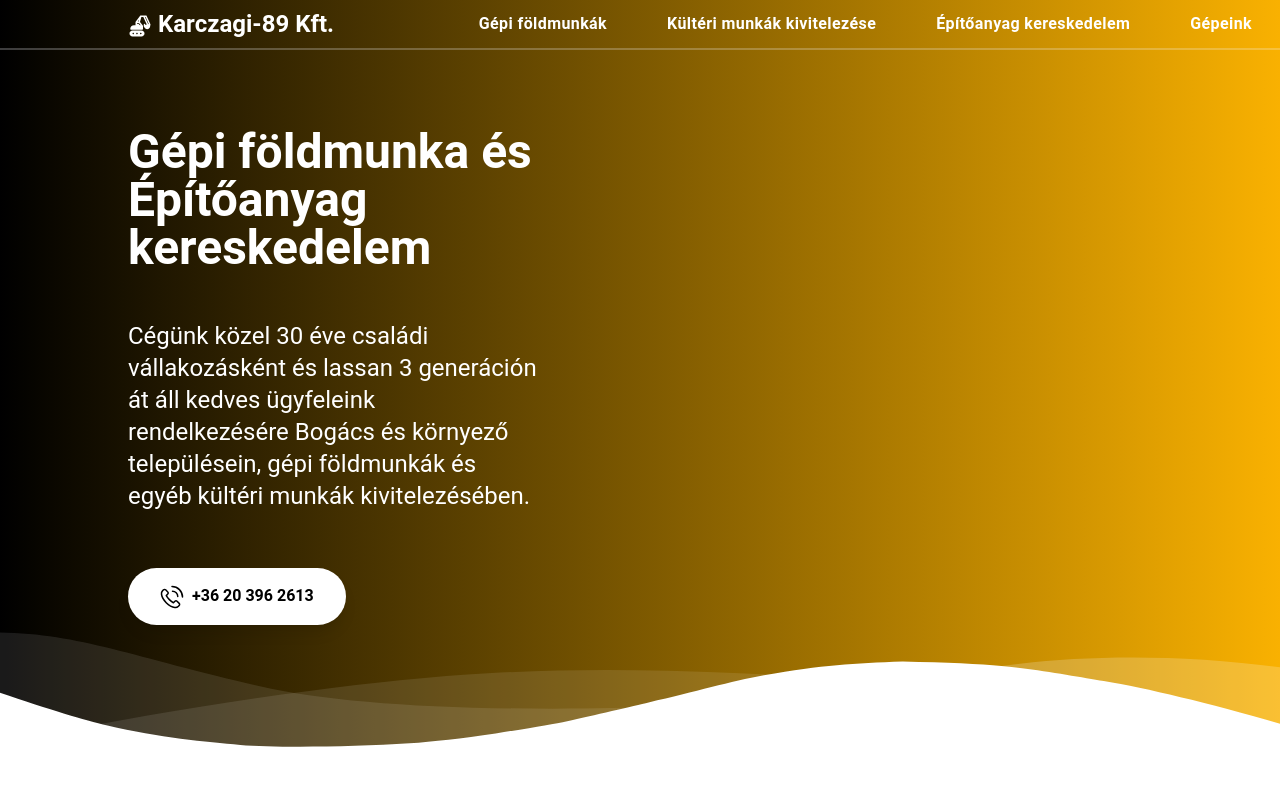
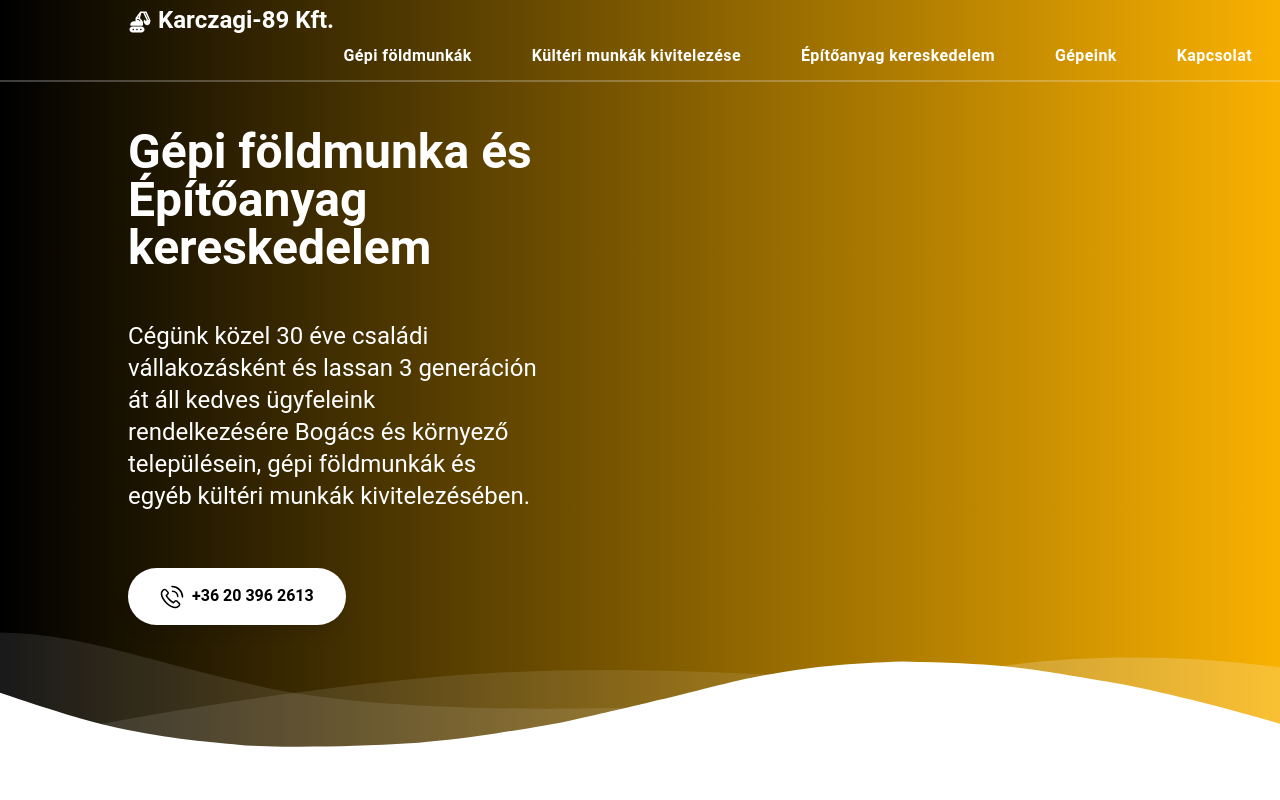
Before and after one commit to ZoltanMakai/karczagi89, a Nuxt app: page / in a window 1280 px wide. Shown: the top 800 px of the page. Built offline with nearby package versions, Linux system fonts and the light colour scheme.

Commit message:
kapcsolat added

```diff
--- a/components/Nav.vue
+++ b/components/Nav.vue
@@ -97,6 +97,14 @@
               >Gépeink</a
             >
           </li>
+          <li class="mr-3">
+            <a
+              class="inline-block hover:scale-105 transition tracking-wide duration-100 ease-in-out font-bold toggleColour text-white no-underline hover:underline py-2 px-4"
+              href=">#kapcsolat"
+              @click.prevent="smoothScroll('kapcsolat')"
+              >Kapcsolat</a
+            >
+          </li>
         </ul>
       </div>
     </div>
--- a/nuxt.config.ts
+++ b/nuxt.config.ts
@@ -19,7 +19,6 @@ export default defineNuxtConfig({
     },
   },
   delayHydration: {
-    debug: process.env.NODE_ENV === "development",
     mode: "init",
   },
 });
```
